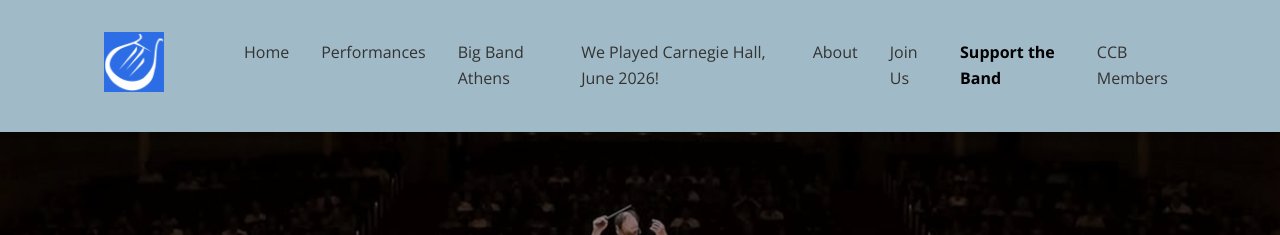
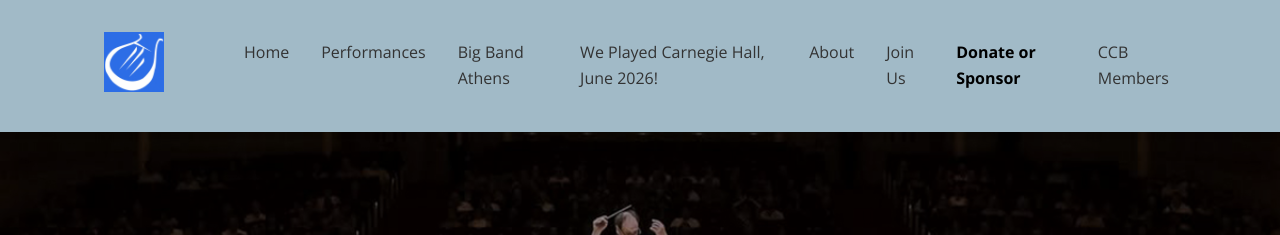
Before and after one commit to webmasterCCB/CCBwebsite, a Jekyll site: the page built from index.html, in a window 1280 px wide. Shown: the top 235 px of the page. Built offline with Jekyll 4.4.1, drawn with Linux system fonts in a browser that asks for light colours; comment, search, counter and statistics services are not loaded.

Commit message:
Update header.html

```diff
--- a/_includes/header.html
+++ b/_includes/header.html
@@ -12,7 +12,7 @@
         <li><a href="{{ '/carnegie2026' | relative_url }}">We Played Carnegie Hall, June 2026!</a></li>
         <li><a href="{{ '/about' | relative_url }}">About</a></li>
         <li><a href="{{ '/join' | relative_url }}">Join Us</a></li>
-        <li><a href="{{ '/support' | relative_url }}" style="color: #000000; font-weight: bold;">Support the Band</a></li>
+        <li><a href="{{ '/support' | relative_url }}" style="color: #000000; font-weight: bold;">Donate or Sponsor</a></li>
         <li><a href="{{ '/members' | relative_url }}">CCB Members</a></li>
       </ul>
     </nav>
```
